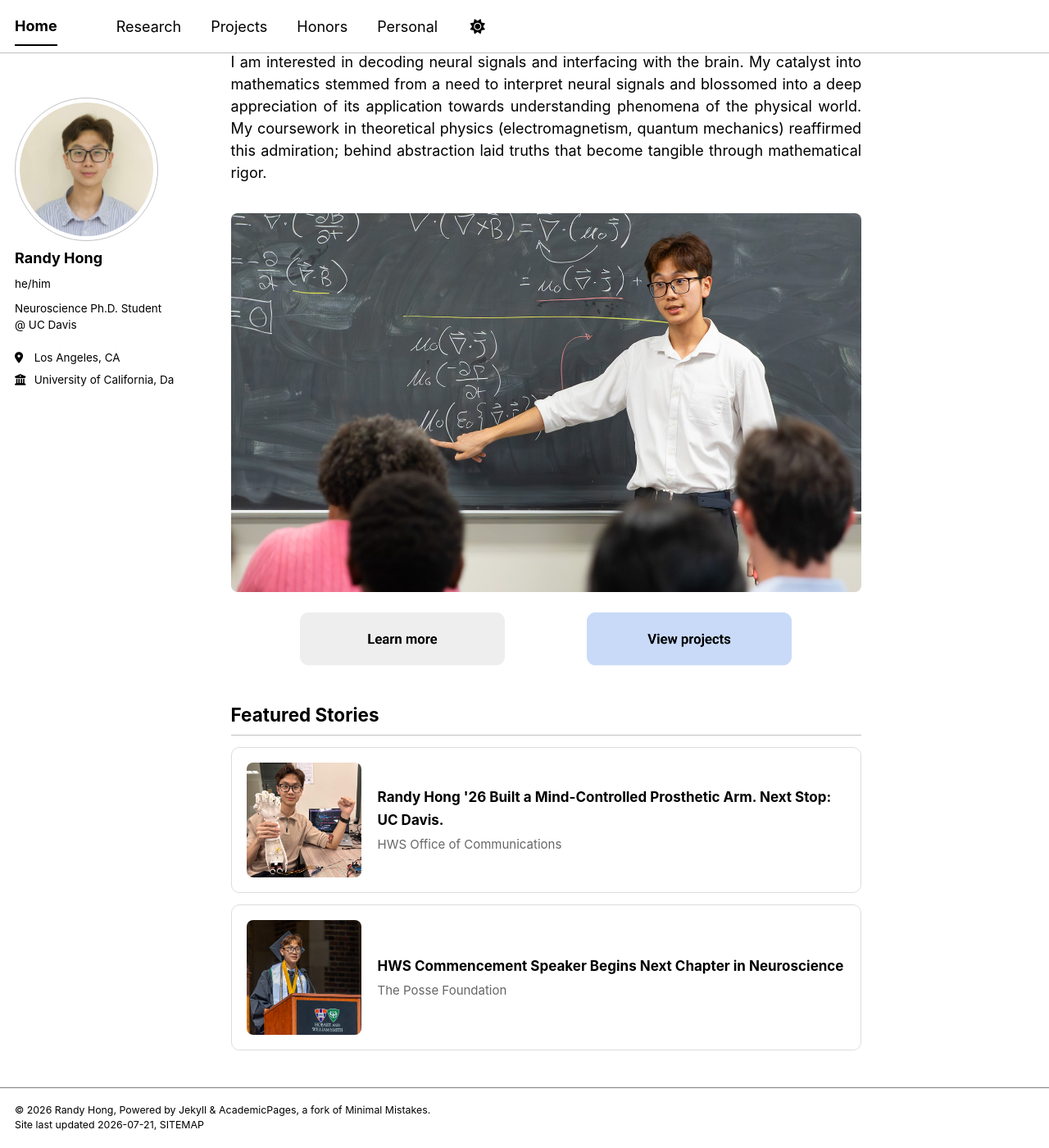
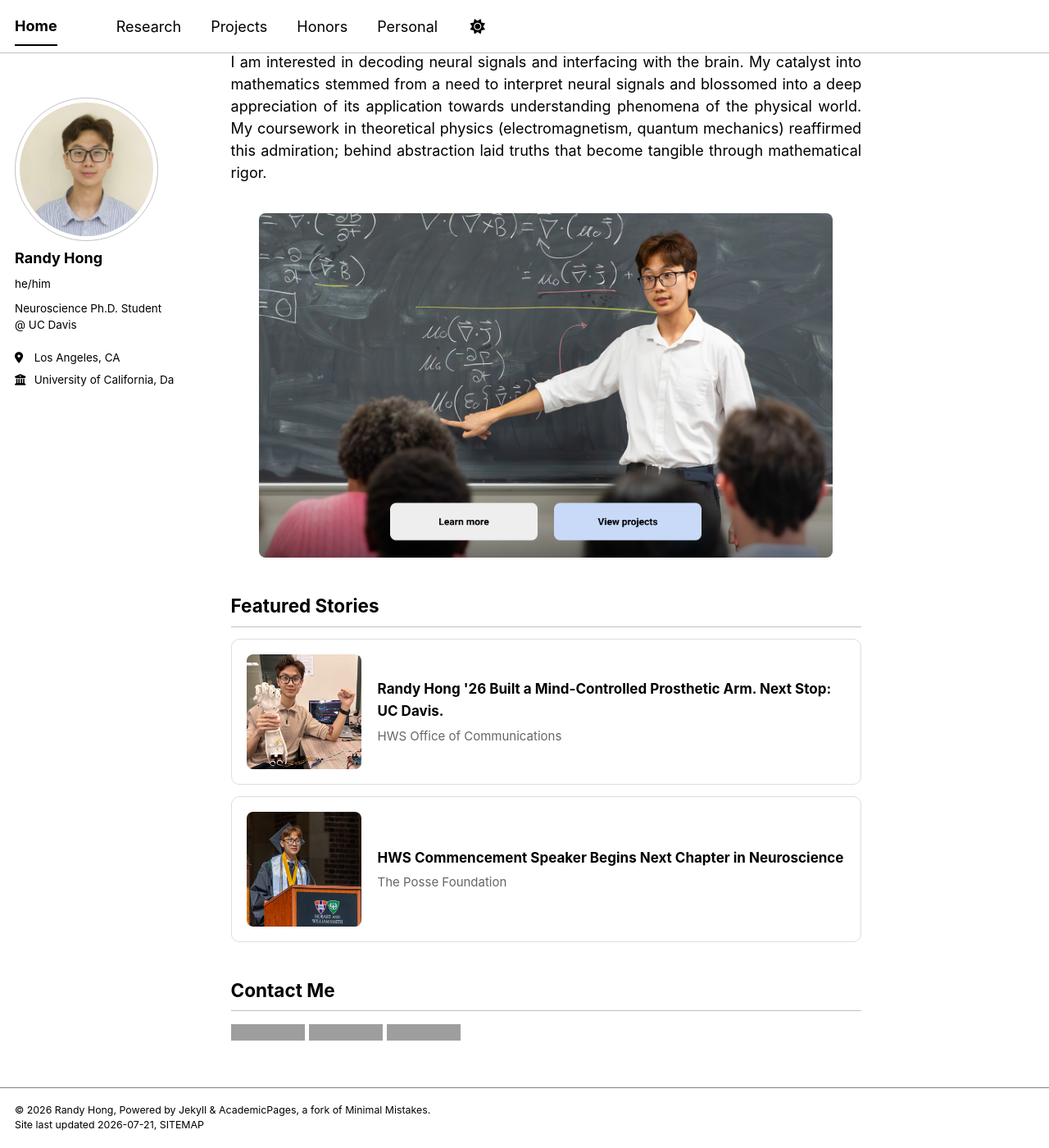
Before and after one commit to randyhongg/randyhongg.github.io, a Jekyll site: the page built from _pages/about.md, in a window 1280 px wide and 1400 px high, scrolled down 786 px. Shown: the whole window at 82% size. Built offline with Jekyll 4.4.1, drawn with Linux system fonts in a browser that asks for light colours; a style sheet for code colours, icons or effects is not loaded; grey boxes are pictures that could not be loaded.

Commit message:
Update about.md

```diff
--- a/_pages/about.md
+++ b/_pages/about.md
@@ -41,20 +41,24 @@
   from { opacity: 0; }
   to { opacity: 1; }
 }
-.fade-in-image {
+.hero-fade-in {
   animation: fadeIn 1.5s ease-in;
 }
 </style>
 
-<img src="../images/holland_teach.jpg" alt="Alt text" class="fade-in-image" style="width: 100%; border-radius: 8px;">
+<div class="hero-fade-in" style="position: relative; width: 100%; max-width: 700px; margin: 0 auto;">
+  <img src="images/holland_teach.jpg" alt="Alt text" style="width: 100%; border-radius: 8px; display: block;">
 
-<div style="display: flex; gap: 100px; justify-content: center; margin: 16px 0;">
-  <a href="/research/">
-    <img src="../images/learn_more.png" alt="Learn more about my research" style="width: 250px;">
-  </a>
-  <a href="/projects/">
-    <img src="../images/view_projects.png" alt="View my projects" style="width: 250px;">
-  </a>
+  <div style="position: absolute; bottom: 0; left: 0; right: 0; height: 100px; background: linear-gradient(transparent, rgba(0,0,0,0.5)); border-radius: 0 0 8px 8px;"></div>
+
+  <div style="position: absolute; bottom: 20px; left: 0; right: 0; display: flex; justify-content: center; gap: 20px;">
+    <a href="/research/">
+      <img src="images/learn_more.png" alt="Learn more about my research" style="width: 180px;">
+    </a>
+    <a href="/projects/">
+      <img src="images/view_projects.png" alt="View my projects" style="width: 180px;">
+    </a>
+  </div>
 </div>
 
 ## Featured Stories
```
